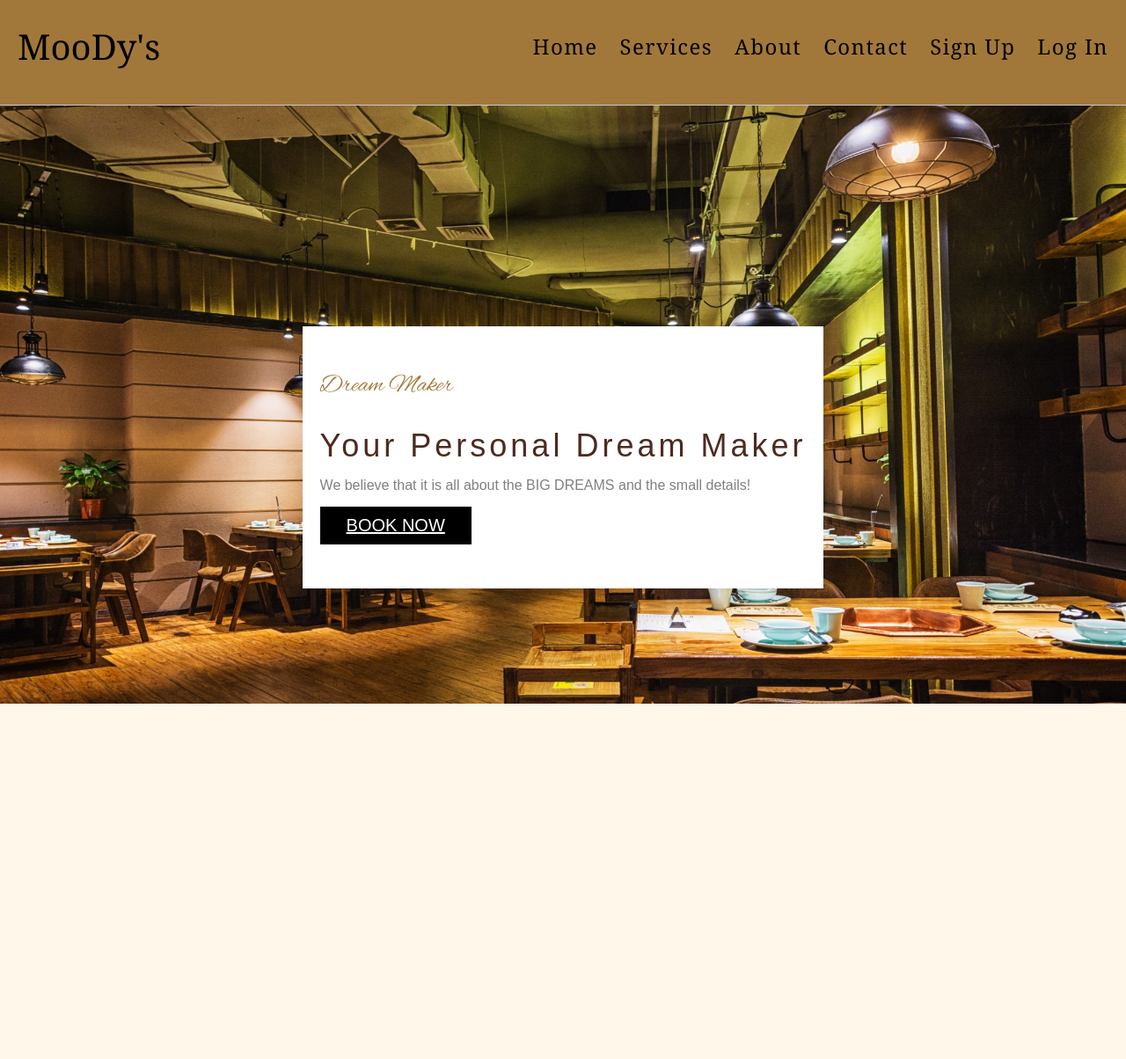
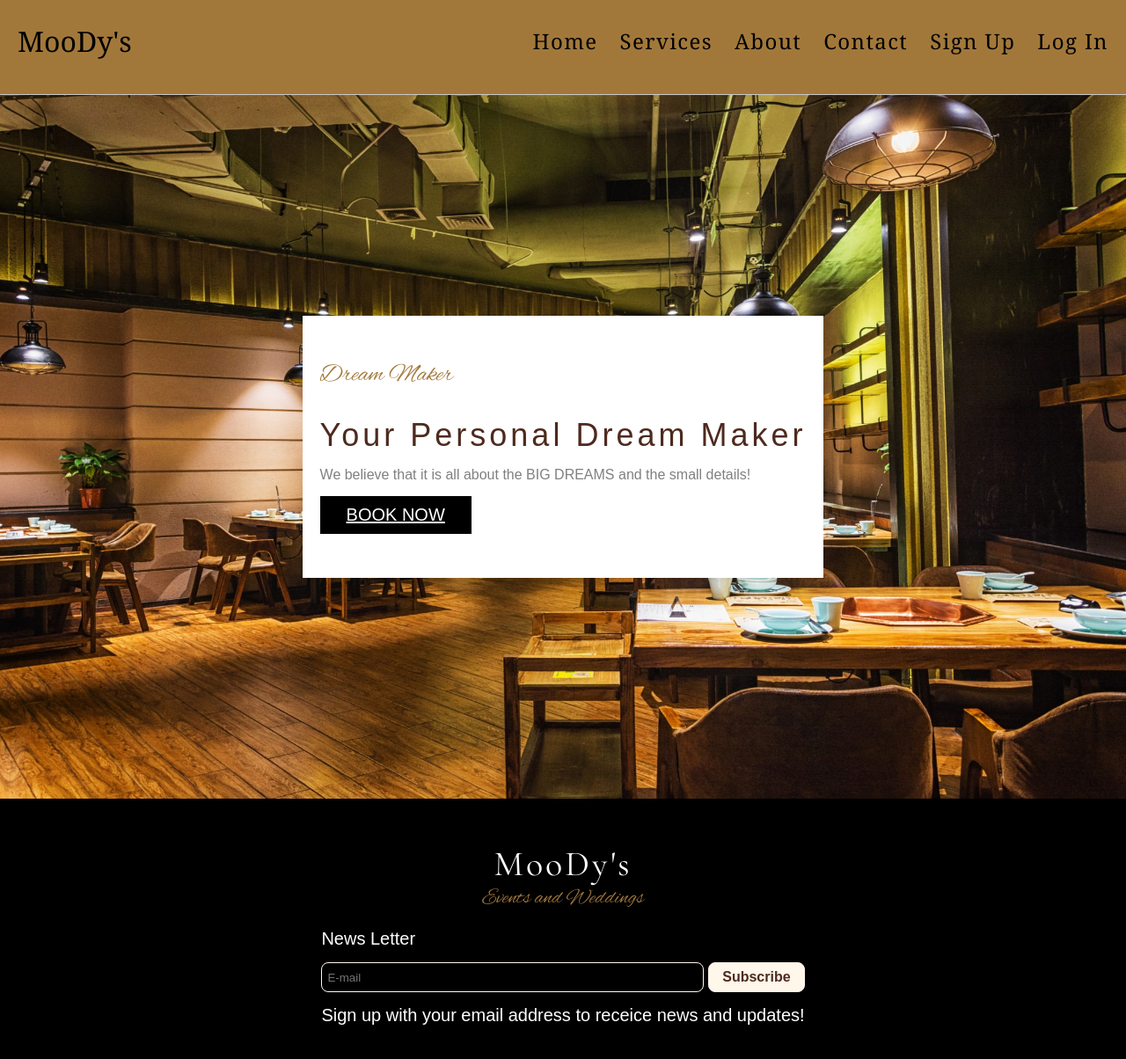
Before and after one commit to Fazeelimam/event-mern, a React (Vite) app in the folder frontend/: page / in a window 1280 px wide. Shown: the top 1204 px of the page at 88% size. Before the commit the page ends 800 px from the top, so only its background shows below. Built offline with nearby package versions, Linux system fonts and the light colour scheme; no server answers.

Commit message:
fix: move overflow and font-size from * to body selector

```diff
--- a/frontend/src/index.css
+++ b/frontend/src/index.css
@@ -1,4 +1,4 @@
-@import url("https://fonts.googleapis.com/css2?family=Alex+Brush&family=Cormorant+Garamond:ital,wght@0,300;0,400;0,500;0,600;0,700;1,300;1,400;1,500;1,600;1,700&family=Nunito+Sans:ital,opsz,wght@0,6..12,200..1000;1,6..12,200..1000&display=swap");
+/* @import url("https://fonts.googleapis.com/css2?family=Alex+Brush&family=Cormorant+Garamond:ital,wght@0,300;0,400;0,500;0,600;0,700;1,300;1,400;1,500;1,600;1,700&family=Nunito+Sans:ital,opsz,wght@0,6..12,200..1000;1,6..12,200..1000&display=swap");
 * {
   margin: 0;
   padding: 0;
@@ -440,4 +440,509 @@ footer .banner .tag div button {
     grid-template-columns: repeat(auto-fit, minmax(300px, 1fr));
     grid-gap: 20px;
   }
+} */
+
+@import url("https://fonts.googleapis.com/css2?family=Alex+Brush&family=Cormorant+Garamond:ital,wght@0,300;0,400;0,500;0,600;0,700;1,300;1,400;1,500;1,600;1,700&family=Nunito+Sans:ital,opsz,wght@0,6..12,200..1000;1,6..12,200..1000&display=swap");
+
+* {
+  margin: 0;
+  padding: 0;
+  box-sizing: border-box;
 }
+
+::-webkit-scrollbar {
+  display: none;
+}
+
+body {
+  background: #fff7ea;
+  overflow-x: hidden;
+  font-size: 20px;
+}
+
+.container {
+  min-width: 1500px;
+  max-width: 1500px;
+  margin: 0 auto;
+  font-family: "Nunito Sans", sans-serif;
+}
+
+@media (max-width: 1520px) {
+  .container {
+    min-width: 100%;
+    padding: 20px;
+  }
+}
+
+nav {
+  display: flex;
+  max-width: 1500px;
+  min-width: 1500px;
+  padding: 20px 10px 40px 10px;
+  margin-bottom: 20px;
+  justify-content: space-between;
+  position: relative;
+  align-items: center;
+  margin: 0 auto;
+  background-color: #a2783a;
+}
+
+nav::after {
+  content: "";
+  position: absolute;
+  height: 0.6px;
+  bottom: 0;
+  left: 0;
+  width: 100%;
+  background: rgb(201, 201, 201);
+}
+
+nav .logo {
+  flex: 1;
+  display: flex;
+  align-items: center;
+  font-size: 2rem;
+  color: black;
+  font-family: Cambria, Cochin, Georgia, Times, "Times New Roman", serif;
+}
+
+nav .logo:hover {
+  transition: 0.3s;
+  cursor: pointer;
+  color: #fff;
+}
+
+nav .navLinks {
+  flex: 2;
+}
+
+nav .navLinks {
+  display: flex;
+  justify-content: flex-end;
+  align-items: center;
+}
+
+nav .navLinks .links {
+  display: flex;
+  gap: 25px;
+}
+
+nav .navLinks .links a {
+  text-decoration: none;
+  font-weight: 300;
+  letter-spacing: 1.4px;
+  font-size: 24px;
+  color: black;
+  font-family: Cambria, Cochin, Georgia, Times, "Times New Roman", serif;
+}
+
+nav .navLinks .links a:hover {
+  transition: 0.3s;
+  cursor: pointer;
+  color: rgb(255, 247, 247);
+}
+
+nav .hamburger {
+  display: none;
+}
+
+nav svg {
+  font-size: 1.75rem;
+}
+
+@media (max-width: 1520px) {
+  nav {
+    min-width: 100%;
+    padding: 25px 20px 40px 20px;
+  }
+}
+
+@media (max-width: 1100px) {
+  nav {
+    z-index: 20;
+    position: unset;
+    background: #ffffff63;
+    padding: 10px 30px;
+  }
+  nav::after {
+    content: "";
+    display: none;
+  }
+  nav .hamburger {
+    display: flex;
+  }
+  nav .navLinks {
+    position: absolute;
+    display: flex;
+    flex-direction: column;
+    top: -100%;
+    background: #a2783a;
+    width: 100%;
+    left: 0;
+    padding: 15px 7.5px;
+    z-index: -1;
+    transition: 0.3s;
+  }
+  nav .showmenu {
+    position: absolute;
+    display: flex;
+    flex-direction: column;
+    top: 67px;
+    background: #a2783a;
+    left: 0;
+    padding: 15px 7.5px;
+    transition: 0.3s;
+    margin: 0 15px;
+    width: 96.7vw;
+    margin-right: 30px;
+    border-top-right-radius: 7px;
+    border-top-left-radius: 7px;
+    z-index: 2;
+  }
+  nav .showmenu .links {
+    flex-direction: column;
+    text-align: center;
+  }
+  nav .navLinks .links a {
+    color: black;
+  }
+}
+
+@media (max-width: 800px) {
+  nav .showmenu {
+    width: 96vw;
+  }
+}
+
+@media (max-width: 650px) {
+  nav .showmenu {
+    margin: 0;
+    width: 100%;
+    border-radius: 0;
+  }
+}
+
+.hero {
+  position: relative;
+  height: 800px;
+  width: 100%;
+  display: flex;
+  align-items: center;
+  justify-content: center;
+}
+
+.hero img {
+  position: absolute;
+  width: 100%;
+  top: 0;
+  left: 0;
+  height: 100%;
+}
+
+.hero .item {
+  display: flex;
+  flex-direction: column;
+  gap: 30px;
+  background: #fff;
+  position: relative;
+  padding: 50px 20px;
+}
+
+.hero .item h3 {
+  font-family: "Alex Brush", cursive;
+  color: #a2783a;
+  font-weight: 300;
+  font-size: 28px;
+}
+
+.hero .item div {
+  display: flex;
+  flex-direction: column;
+  gap: 15px;
+}
+
+.hero .item div h1 {
+  font-size: 36px;
+  font-weight: 300;
+  letter-spacing: 4px;
+}
+
+.hero .item div p {
+  color: gray;
+  font-size: 16px;
+}
+
+.hero .item div a {
+  padding: 10px 30px;
+  color: #fff;
+  background: #000;
+  width: fit-content;
+  cursor: default;
+}
+
+@media (max-width: 620px) {
+  .hero {
+    padding: 0 20px;
+  }
+  .hero .item {
+    width: 100%;
+  }
+}
+
+.contact {
+  display: flex;
+  flex-direction: column;
+  gap: 30px;
+}
+
+.contact .banner {
+  display: flex;
+  gap: 30px;
+}
+
+.contact .banner .item {
+  flex: 1;
+  display: flex;
+  flex-direction: column;
+  gap: 10px;
+  align-items: center;
+  border: 1px solid #a2783a;
+  padding: 15px 0;
+  border-radius: 7px;
+}
+
+.contact .banner .item h4 {
+  font-weight: 300;
+  font-family: "Alex Brush", cursive;
+  font-size: 2rem;
+}
+
+.contact .banner .item p {
+  color: gray;
+}
+
+.contact .banner:last-child .item {
+  border: none;
+}
+
+.contact .banner:last-child .item form {
+  width: 100%;
+  padding: 0 20px;
+  display: flex;
+  flex-direction: column;
+  gap: 20px;
+}
+
+.contact .banner:last-child .item form div {
+  display: flex;
+  gap: 20px;
+}
+
+.contact .banner:last-child .item form div input {
+  flex: 1;
+}
+
+.contact .banner:last-child .item form h2 {
+  font-size: 32px;
+  font-weight: 300;
+  letter-spacing: 3px;
+}
+
+.contact .banner:last-child .item form input,
+.contact .banner:last-child .item form textarea {
+  padding: 8px;
+  background: transparent;
+  border: 1px solid #a2783a;
+  border-radius: 7px;
+}
+
+.contact .banner:last-child .item form button {
+  padding: 10px 60px;
+  font-size: 24px;
+  color: #fff;
+  background: #a2783a;
+  font-weight: 300;
+  font-family: "Alex Brush", cursive;
+  border: none;
+  width: fit-content;
+}
+
+.contact .banner:last-child .item form input:focus,
+.contact .banner:last-child .item form textarea:focus {
+  outline: none;
+}
+
+@media (max-width: 830px) {
+  .contact .banner {
+    flex-direction: column;
+  }
+}
+
+@media (max-width: 640px) {
+  .contact .banner:last-child .item form {
+    padding: 0;
+  }
+  .contact .banner:last-child .item form div {
+    flex-direction: column;
+  }
+}
+
+footer {
+  padding: 50px 20px;
+  background: #000;
+  display: flex;
+  justify-content: center;
+  color: #fff;
+}
+
+footer .banner {
+  max-width: 750px;
+  display: flex;
+  flex-direction: column;
+  align-items: center;
+}
+
+footer .banner .title {
+  text-align: center;
+}
+
+footer .banner .title h1 {
+  font-size: 40px;
+  font-family: "Cormorant Garamond", serif;
+  letter-spacing: 3px;
+  font-weight: 400;
+}
+
+footer .banner .title p {
+  color: #a2783a;
+  font-family: "Alex Brush", cursive;
+  font-size: 24px;
+}
+
+footer .banner .tag {
+  display: flex;
+  flex-direction: column;
+  gap: 15px;
+  margin: 20px 0;
+}
+
+footer .banner .tag div {
+  display: flex;
+  gap: 5px;
+}
+
+footer .banner .tag div input {
+  flex: 1;
+  border-radius: 8px;
+  padding: 6px;
+  background: transparent;
+  border: 1px solid #fff7ea;
+}
+
+footer .banner .tag div input:focus {
+  outline: none;
+}
+
+footer .banner .tag p {
+  text-align: center;
+}
+
+footer .banner .tag div button {
+  background: #fff7ea;
+  border: 1px solid #fff7ea;
+  padding: 7px 15px;
+  border-radius: 8px;
+}
+
+@media (max-width: 500px) {
+  footer .banner .tag div {
+    flex-direction: column;
+    gap: 12px;
+  }
+}
+
+.about {
+  padding-top: 75px;
+  padding-bottom: 75px;
+}
+
+.about h4 {
+  color: #a2783a;
+  font-family: "Alex Brush", cursive;
+  font-weight: 200;
+  font-size: 24px;
+  margin-bottom: 20px;
+}
+
+.about h2 {
+  color: #000;
+  font-weight: 200;
+  font-size: 32px;
+  margin-bottom: 20px;
+  letter-spacing: 4px;
+}
+
+.about p {
+  line-height: 36px;
+  letter-spacing: 2px;
+  word-spacing: 6px;
+}
+
+.services {
+  padding-top: 75px;
+  padding-bottom: 75px;
+}
+
+.services h2 {
+  color: #000;
+  font-weight: 200;
+  font-size: 32px;
+  margin-bottom: 20px;
+  letter-spacing: 4px;
+}
+
+.services .banner {
+  display: grid;
+  grid-template-columns: repeat(auto-fit, minmax(400px, 1fr));
+  grid-gap: 20px;
+}
+
+.services .banner .item {
+  display: flex;
+  position: relative;
+  height: 300px;
+  overflow: hidden;
+}
+
+.services .banner .item img {
+  width: 100%;
+  height: 100%;
+}
+
+.services .banner .item h3 {
+  position: absolute;
+  background: #fff7ea;
+  width: 100%;
+  height: 100%;
+  display: flex;
+  justify-content: center;
+  align-items: center;
+  font-size: 28px;
+  font-weight: 300;
+  color: #a2783a;
+  bottom: -200%;
+  transition: 0.3s;
+}
+
+.services .banner .item:hover h3 {
+  bottom: 0;
+  transition: 0.3s;
+}
+
+@media (max-width: 1280px) {
+  .services .banner {
+    display: grid;
+    grid-template-columns: repeat(auto-fit, minmax(300px, 1fr));
+    grid-gap: 20px;
+  }
+}
```
